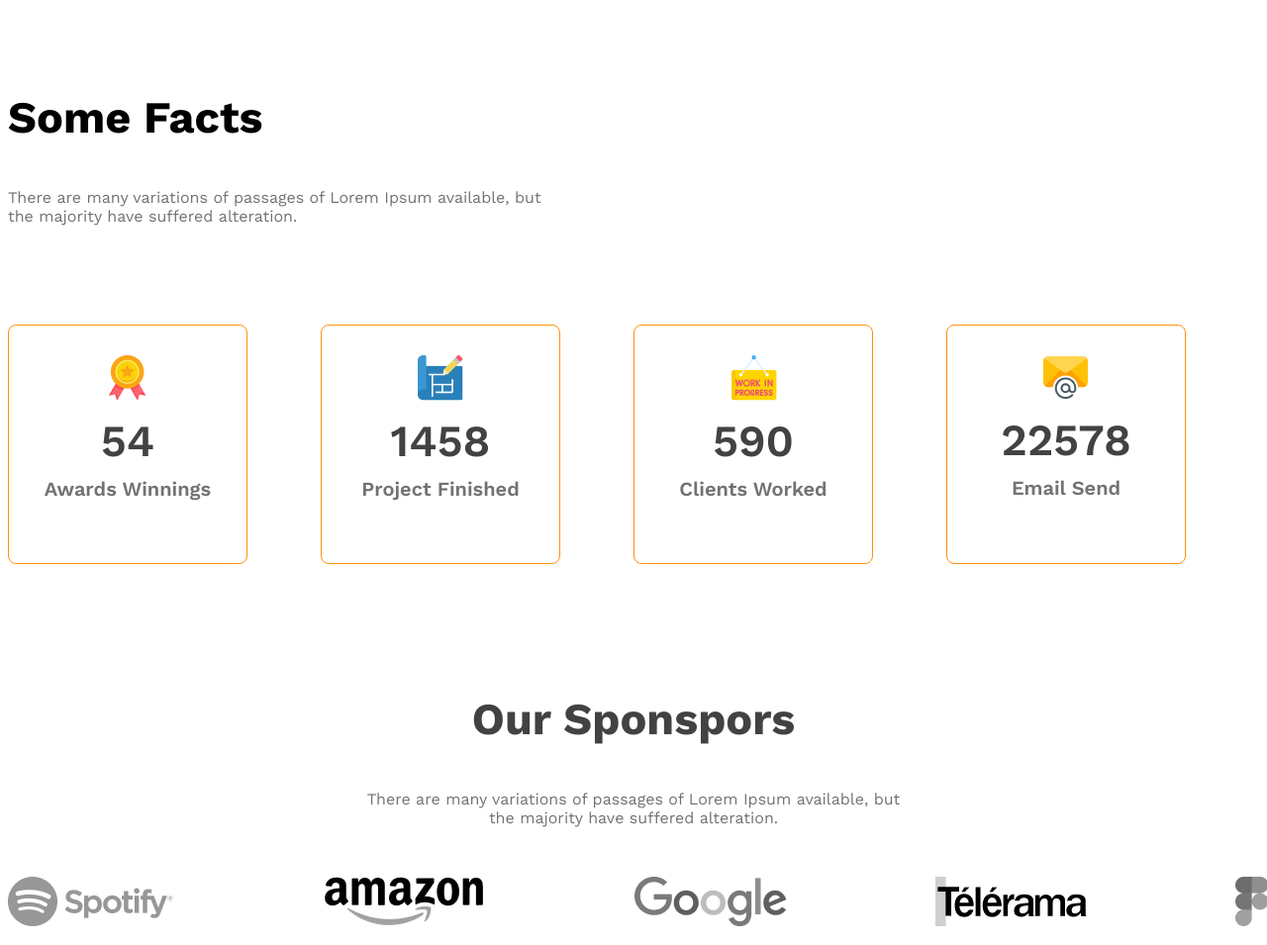
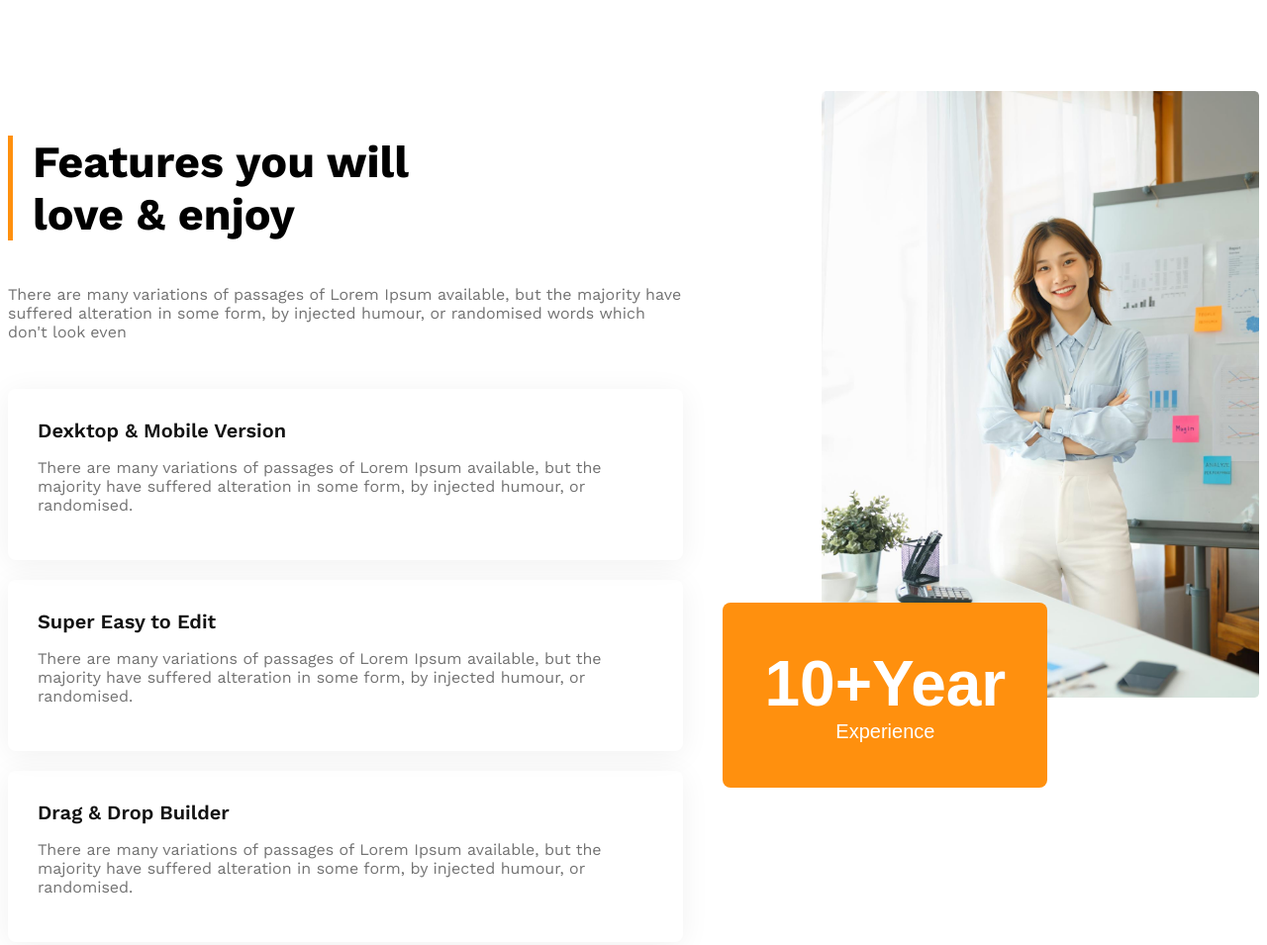
Before and after one commit to fahadbgnr/g3-architects-responsive-website, a plain HTML site: page index.html in a window 1280 px wide. Shown: the part 2060-3015 px from the top of the page at 99% size. Drawn offline with nearby package versions, Linux system fonts and the light colour scheme.

Commit message:
my project done

```diff
--- a/index.html
+++ b/index.html
@@ -53,6 +53,59 @@
             </div>
 
         </section>
+        <!-- features section start -->
+         <section class="features display-flex">
+            <div>
+                <h3 id="features-title-id" class="features-title"> Features you will <br> love & enjoy</h3>
+                <p class="features-description text-light-gray">There are many variations of passages of Lorem Ipsum available, but the majority have suffered alteration in some form, by injected humour, or randomised words which don't look even</p>
+                <div class="feature-card">
+                    <h4 class="feature-title text-dark">Dexktop & Mobile Version</h4>
+                    <p class="feature-description text-light-gray">There are many variations of passages of Lorem Ipsum available, but the majority have suffered alteration in some form, by injected humour, or randomised.
+
+                    </p>
+
+                </div>
+                <div class="feature-card">
+                    <h4 class="feature-title text-dark">Super Easy to Edit</h4>
+                    <p class="feature-description text-light-gray">There are many variations of passages of Lorem Ipsum available, but the majority have suffered alteration in some form, by injected humour, or randomised.
+
+                    </p>
+
+                </div>
+                <div class="feature-card">
+                    <h4 class="feature-title text-dark">Drag & Drop Builder</h4>
+                    <p class="feature-description text-light-gray">There are many variations of passages of Lorem Ipsum available, but the majority have suffered alteration in some form, by injected humour, or randomised.
+
+                    </p>
+
+                </div>
+                <div class="feature-card">
+                    <h4 class="feature-title text-dark">Awesome Modern Design</h4>
+                    <p class="feature-description text-light-gray">There are many variations of passages of Lorem Ipsum available, but the majority have suffered alteration in some form, by injected humour, or randomised.
+
+                    </p>
+
+                </div>
+
+            </div>
+
+            <div class="feature-architect">
+                <img src="images/architect.png" alt="">
+                <button id="experience-badge" class="btn-primary">
+                    <span id="experience-year">10+Year</span>
+                    <br>
+                    <span>Experience</span>
+
+                </button>
+
+            </div>
+
+         </section>
+
+
+
+
+
         <section>
             <h3 class="title">Some Facts</h3>
             <p class="text-light-gray fact-description">There are many variations of passages of Lorem Ipsum available,
--- a/style/responsive-website.css
+++ b/style/responsive-website.css
@@ -33,7 +33,10 @@ main > section{
 .text-primary{
     color: #FF900E;
 }
-
+/* dark 01 */
+.text-dark{
+    color: #131313;
+}
 /* dark 02 */
 
 .text-gray{
@@ -125,6 +128,54 @@ main > section{
     padding-bottom: 32px;
 }
 
+/* features style */
+
+
+#features-title-id{
+    border-left: 5px solid #FF900E;
+    padding-left: 20px;
+    font-size: 2.81rem;
+    font-weight: bold;
+}
+
+.features{
+    gap: 140px;
+
+}
+.features-description{
+    font-size: 1rem;
+    font-weight: 400;
+
+}
+.feature-architect img{
+    width: 100%;
+}
+.feature-card{
+    padding: 30px;
+    box-shadow: 0 4px 30px 0 rgba(0, 0, 0, 0.06);
+    margin-bottom: 20px;
+    border-radius: 8px;
+}
+.feature-card .feature-title{
+    font-weight: 600;
+    font-size: 1.25rem;
+    margin-top: 0px;
+    margin-bottom: 0px;
+
+}
+#experience-badge{
+    padding: 45px 42px;
+    font-family: 1.5rem;
+    font-weight: 500;
+    margin-left: -100px;
+    margin-top: -100px;
+}
+#experience-year{
+    font-size: 4rem;
+    font-weight: 700;
+}
+
+
 
 /* fact style */
 .title{
@@ -198,6 +249,7 @@ main > section{
 @media screen and (max-width: 576px) {
     .navbar,
     .nav-links,
+    .features,
     .teams{
         flex-direction: column;
     }
@@ -217,6 +269,10 @@ main > section{
         justify-items: center;
         gap: 100px;
     }
+    #experience-badge{
+        margin-left: 20px;
+        margin-top: 20px;
+    }
 }
 
 
@@ -224,7 +280,7 @@ main > section{
 
 /* medium size device */
 @media screen and (min-width:576px) and (max-width:992px) {
-    .teams{
+    .teams, .features{
         flex-direction: column;
 
     }
@@ -237,7 +293,8 @@ main > section{
         justify-items: center;
         gap: 50px;
     }
-
-
-
+    #experience-badge{
+        margin-left: 20px;
+        margin-top: 20px;
+    }
 }
```
